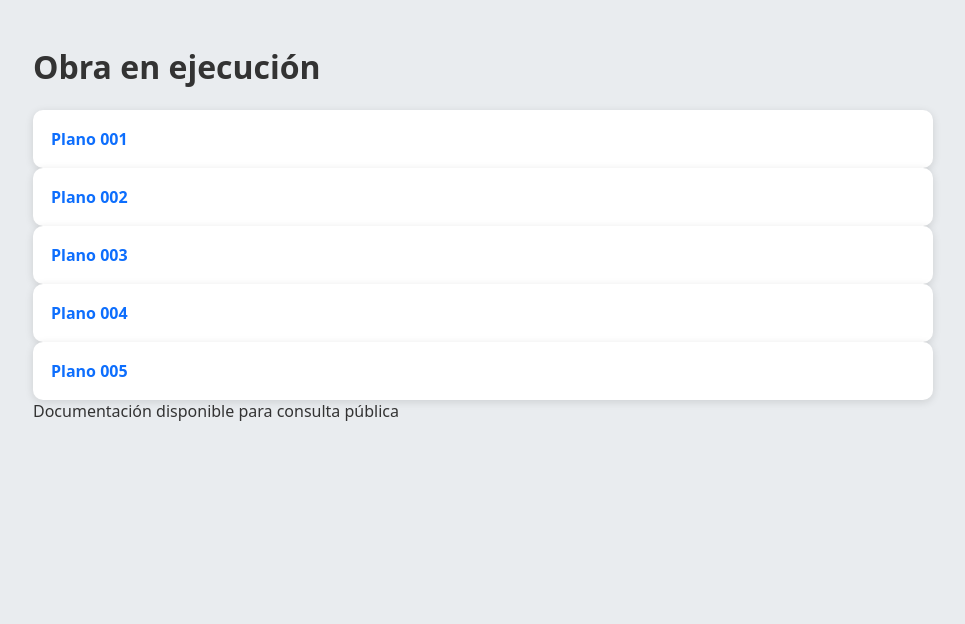
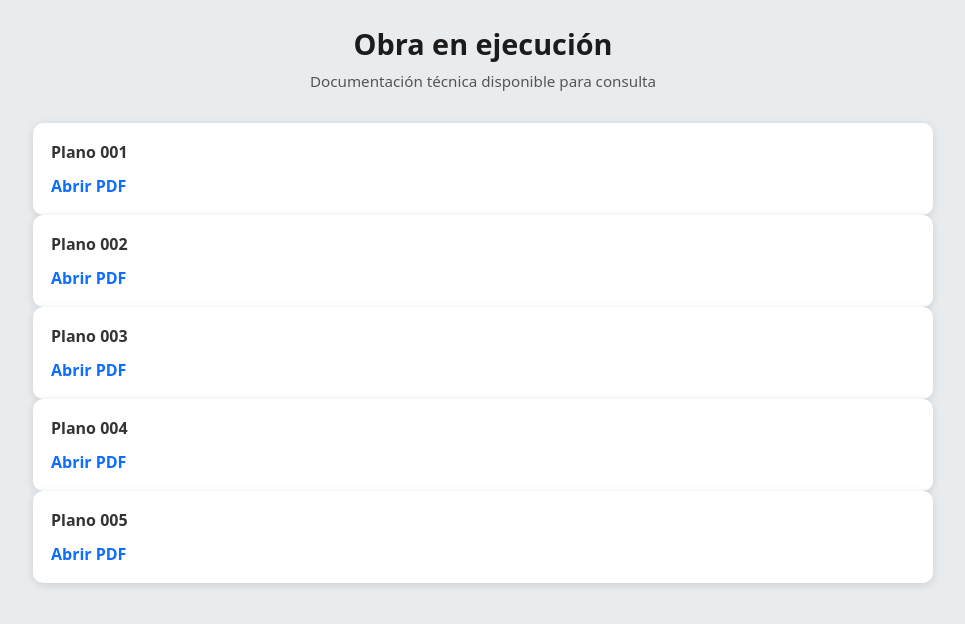
Before and after one commit to grmnrjml/obra-INTI, a plain HTML site: page index.html in a window 1280 px wide. Shown: the whole page, without its empty margins (157-1122 px from the left). Drawn offline with Linux system fonts and the light colour scheme.

Commit message:
Update index.html

```diff
--- a/index.html
+++ b/index.html
@@ -10,45 +10,49 @@
 
 <div class="container">
 
-  <h1>Obra en ejecución</h1>
+  <header>
+    <h1>Obra en ejecución</h1>
+    <p>Documentación técnica disponible para consulta</p>
+  </header>
 
-  <div class="carousel">
+  <section class="carousel">
 
     <div class="card">
+      <h3>Plano 001</h3>
       <a href="pdf/AR - 010100 - 0216 - CI - DGA - 0100 - 001_1.pdf" target="_blank">
-        Plano 001
+        Abrir PDF
       </a>
     </div>
 
     <div class="card">
+      <h3>Plano 002</h3>
       <a href="pdf/AR - 010100 - 0216 - CI - DGA - 0100 - 002_1.pdf" target="_blank">
-        Plano 002
+        Abrir PDF
       </a>
     </div>
 
     <div class="card">
+      <h3>Plano 003</h3>
       <a href="pdf/AR - 010100 - 0216 - CI - DGA - 0100 - 003_0.pdf" target="_blank">
-        Plano 003
+        Abrir PDF
       </a>
     </div>
 
     <div class="card">
+      <h3>Plano 004</h3>
       <a href="pdf/AR - 010100 - 0216 - CI - DGA - 0100 - 004_0.pdf" target="_blank">
-        Plano 004
+        Abrir PDF
       </a>
     </div>
 
     <div class="card">
+      <h3>Plano 005</h3>
       <a href="pdf/AR - 010100 - 0216 - CI - DGA - 0100 - 005_0.pdf" target="_blank">
-        Plano 005
+        Abrir PDF
       </a>
     </div>
 
-  </div>
-
-  <div class="footer">
-    Documentación disponible para consulta pública
-  </div>
+  </section>
 
 </div>
 
```
